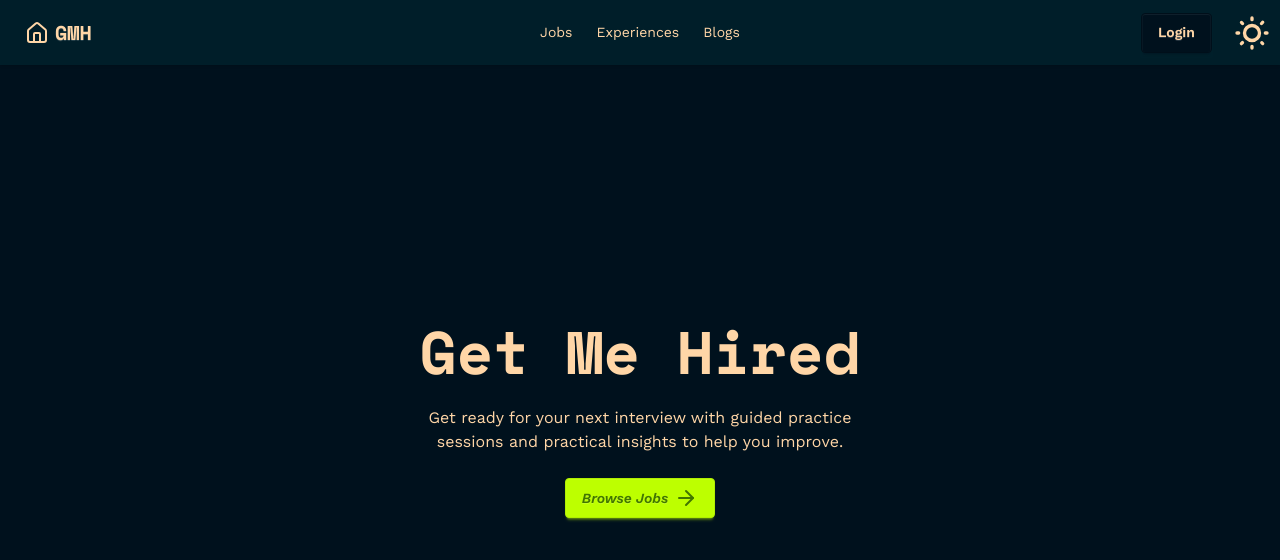
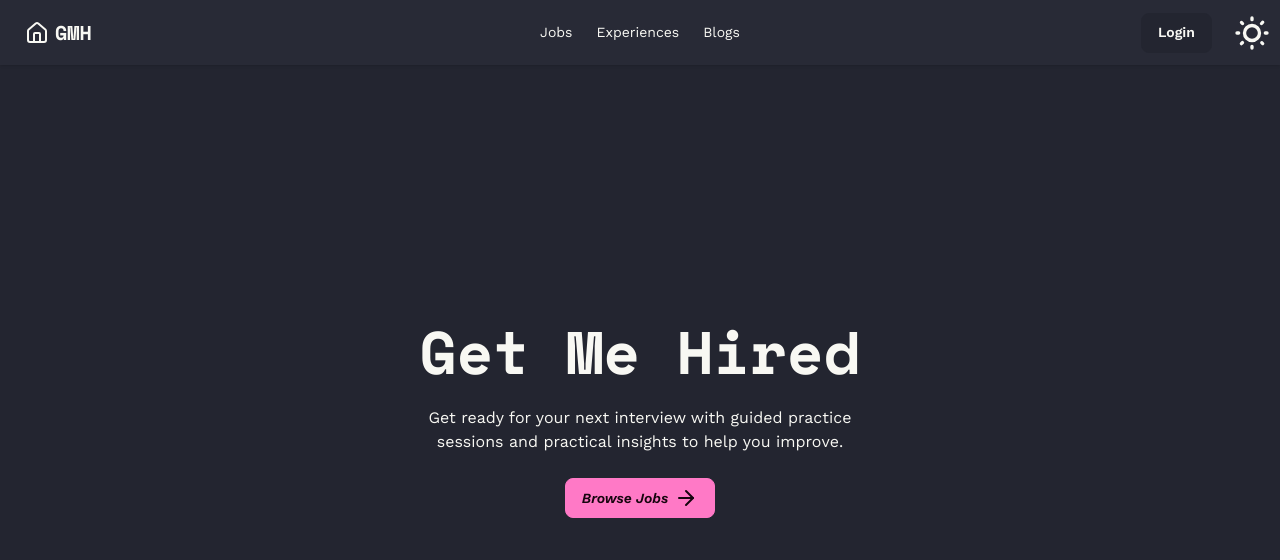
Before and after one commit to TheSushantKumbhar/get_me_hired, a React (Vite) app in the folder frontend/: page / in a window 1280 px wide. Shown: the top 560 px of the page. Built offline with nearby package versions, Linux system fonts and the light colour scheme; no server answers.

Commit message:
changed dark theme to dracula + made life easier to switch themes

```diff
--- a/frontend/src/components/General/ThemeController.jsx
+++ b/frontend/src/components/General/ThemeController.jsx
@@ -1,3 +1,4 @@
+import { DARK_THEME, LIGHT_THEME } from "../../constants";
 import { useTheme, useToggleTheme } from "../../contexts/ThemeContext";
 
 function ThemeController() {
@@ -10,7 +11,7 @@ function ThemeController() {
       <input
         type="checkbox"
         className="theme-controller"
-        value={darkTheme === true ? "acid" : "abyss"}
+        value={darkTheme === true ? LIGHT_THEME : DARK_THEME}
         onClick={toggleTheme}
       />
 
--- a/frontend/src/components/Jobs/JobCard.jsx
+++ b/frontend/src/components/Jobs/JobCard.jsx
@@ -1,6 +1,9 @@
 import { Info } from "lucide-react";
+import { useTheme } from "../../contexts/ThemeContext";
 
 function JobCard({ job }) {
+  const darkTheme = useTheme();
+
   return (
     <div className="card bg-base-200 w-[30%] m-4 shadow-sm font-work-sans">
       <figure>
@@ -14,7 +17,7 @@ function JobCard({ job }) {
         <div className="flex gap-1">
           {job.languages.map((lang, i) => (
             <div
-              className="badge badge-soft badge-neutral text-primary-content"
+              className={`badge badge-soft ${!darkTheme ? "text-accent" : "text-primary-content"}`}
               key={i}
             >
               {lang}
--- /dev/null
+++ b/frontend/src/constants.js
@@ -0,0 +1,2 @@
+export const DARK_THEME = "dracula";
+export const LIGHT_THEME = "acid";
--- a/frontend/src/contexts/ThemeContext.jsx
+++ b/frontend/src/contexts/ThemeContext.jsx
@@ -16,7 +16,6 @@ export function ThemeProvider({ children }) {
 
   const toggleTheme = () => {
     setDarkTheme((prev) => !prev);
-    console.log(darkTheme);
   };
 
   return (
--- a/frontend/src/index.css
+++ b/frontend/src/index.css
@@ -3,7 +3,8 @@
 @plugin "daisyui" {
   themes:
     acid,
-    abyss --default;
+    abyss,
+    dracula --default;
 }
 
 @theme {
```
